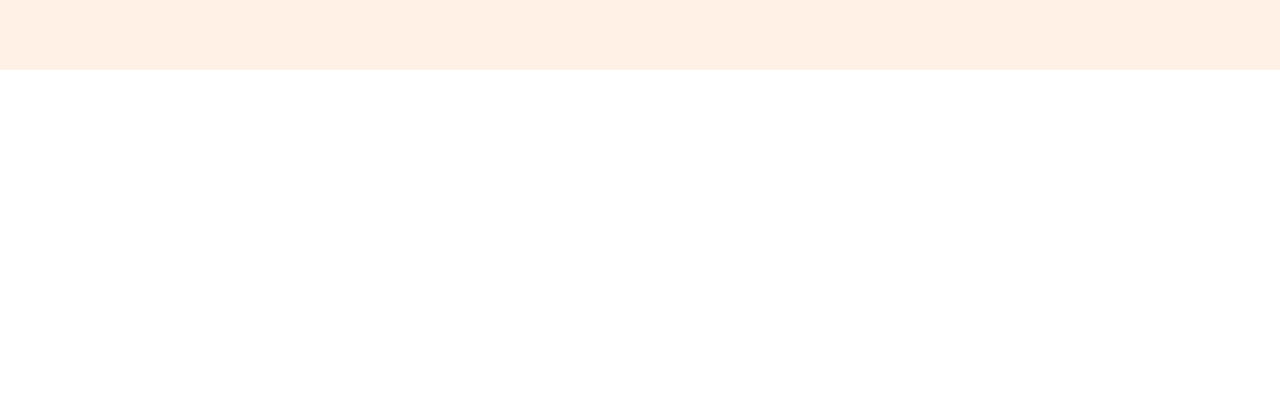
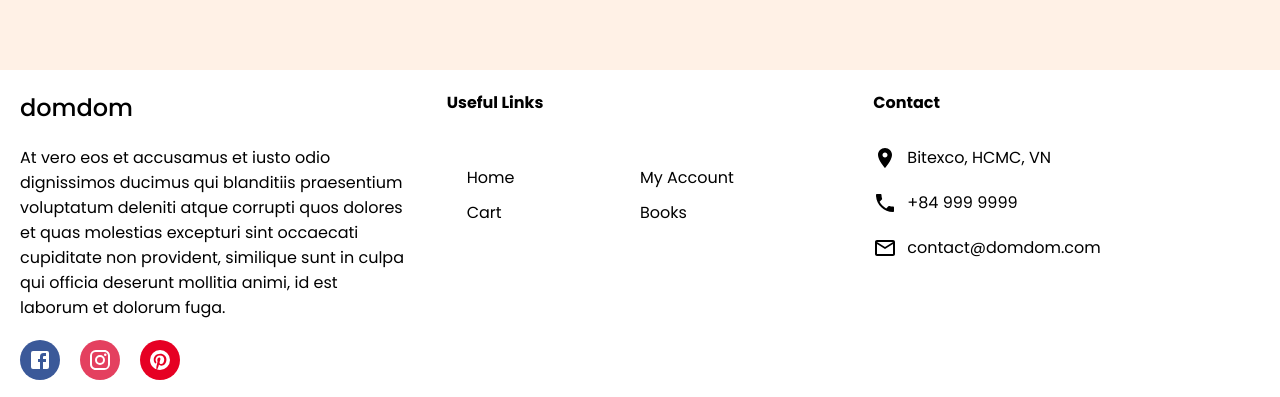
Before and after one commit to Phongdho/bookstore-ecommerce-client, a React (Create React App) app: page / in a window 1280 px wide. Shown: the part 820-1217 px from the top of the page. Before the commit the page ends 890 px from the top, so only its background shows below. Built offline with nearby package versions, Linux system fonts and the light colour scheme.

Commit message:
additional styling modification

```diff
--- a/src/components/Footer.js
+++ b/src/components/Footer.js
@@ -1,4 +1,4 @@
-import { Facebook, Instagram, Pinterest } from '@material-ui/icons';
+import { Facebook, Instagram, MailOutline, Phone, Pinterest, Room } from '@material-ui/icons';
 import React from 'react'
 import styled from 'styled-components'
 
@@ -8,21 +8,68 @@ const Container = styled.div`
 
 const Left = styled.div`
     flex: 1;
+    display: flex;
+    flex-direction: column;
+    padding: 20px;
 `;
 
-const Logo = styled.div``
-const Desc = styled.div``
-const MediaContainer = styled.div``;
-const MediaIcon = styled.div``;
+const Logo = styled.h2`
+    font-weight: 500;
+`;
+
+const Desc = styled.p`
+    margin: 20px 0px;
+`;
+
+const MediaContainer = styled.div`
+    display: flex;
+`;
+const MediaIcon = styled.div`
+    width: 40px;
+    height: 40px;
+    border-radius: 50%;
+    color: white;
+    background-color: #${props => props.color};
+    display: flex;
+    align-items: center;
+    justify-content: center;
+    margin-right: 20px;
+`;
 
 const Center = styled.div`
     flex: 1;
+    padding: 20px;
+`;
+
+const Title = styled.h4`
+    margin-bottom: 30px;
+`;
+
+const List = styled.ul`
+    margin: 0;
+    padding: 0;
+    flex: 1;
+    padding: 20px;
+    list-style: none;
+    display: flex;
+    flex-wrap: wrap;
+`;
+
+const ListItem = styled.li`
+    width: 50%;
+    margin-bottom: 10px;
 `;
 
 const Right = styled.div`
     flex: 1;
+    padding: 20px;
 `;
 
+const ContactItem = styled.div`
+    margin-bottom: 20px;
+    display: flex;
+    align-items: center;
+`;
 
 const Footer = () => {
     return (
@@ -31,18 +78,32 @@ const Footer = () => {
                 <Logo>domdom</Logo>
                 <Desc>At vero eos et accusamus et iusto odio dignissimos ducimus qui blanditiis praesentium voluptatum deleniti atque corrupti quos dolores et quas molestias excepturi sint occaecati cupiditate non provident, similique sunt in culpa qui officia deserunt mollitia animi, id est laborum et dolorum fuga.</Desc>
                 <MediaContainer>
-                    <MediaIcon>
+                    <MediaIcon color="3B5999">
                         <Facebook/>
                     </MediaIcon>
-                    <MediaIcon>
+                    <MediaIcon color="E4405F">
                         <Instagram/>
                     </MediaIcon>
-                    <MediaIcon>
+                    <MediaIcon color="E60023">
                         <Pinterest/>
                     </MediaIcon>
                 </MediaContainer>
-
             </Left>
+            <Center>
+                <Title>Useful Links</Title>
+                <List>
+                    <ListItem>Home</ListItem>
+                    <ListItem>My Account</ListItem>
+                    <ListItem>Cart</ListItem>
+                    <ListItem>Books</ListItem>
+                </List>
+            </Center>
+            <Right>
+                <Title>Contact</Title>
+               <ContactItem><Room style={{marginRight: "10px"}}/>Bitexco, HCMC, VN</ContactItem>
+               <ContactItem><Phone style={{marginRight: "10px"}} />+84 999 9999</ContactItem>
+               <ContactItem><MailOutline style={{marginRight: "10px"}}/>contact@domdom.com</ContactItem>
+            </Right>
         </Container>
     )
 }
--- a/src/pages/HomePage.js
+++ b/src/pages/HomePage.js
@@ -1,5 +1,6 @@
 import React from 'react'
 import AnnouncementBar from '../components/AnnouncementBar'
+import Footer from '../components/Footer'
 import HeroSlider from '../components/HeroSlider'
 import Navbar from '../components/Navbar'
 
@@ -9,6 +10,7 @@ const HomePage = () => {
             <AnnouncementBar/>
             <Navbar/>
             <HeroSlider />
+            <Footer />
         </div>
     )
 }
```
